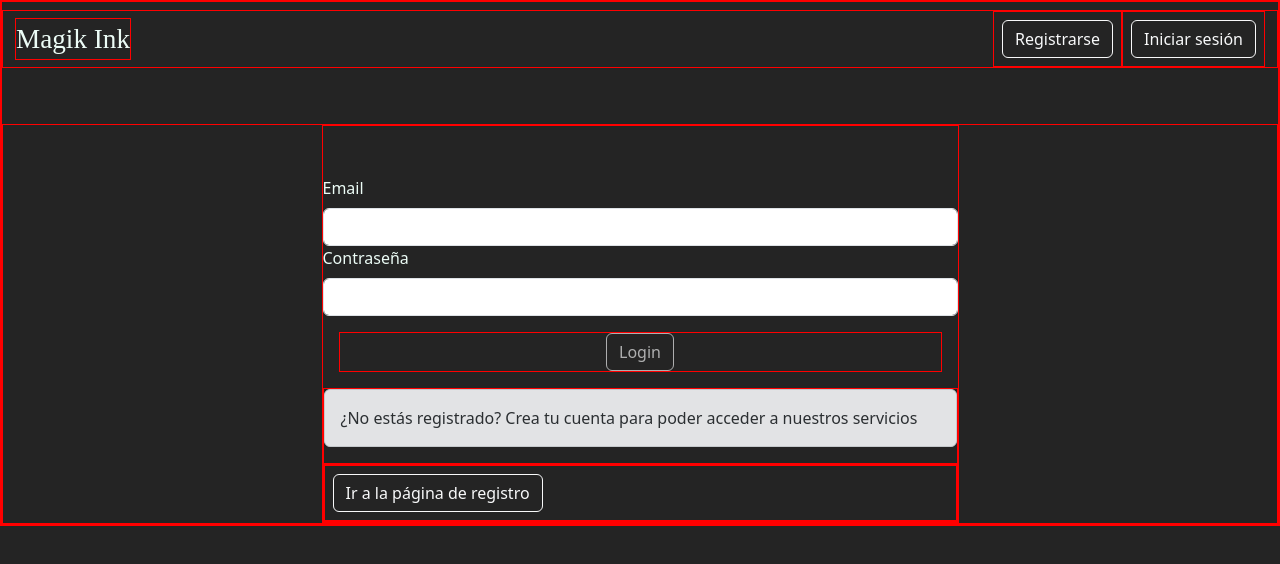
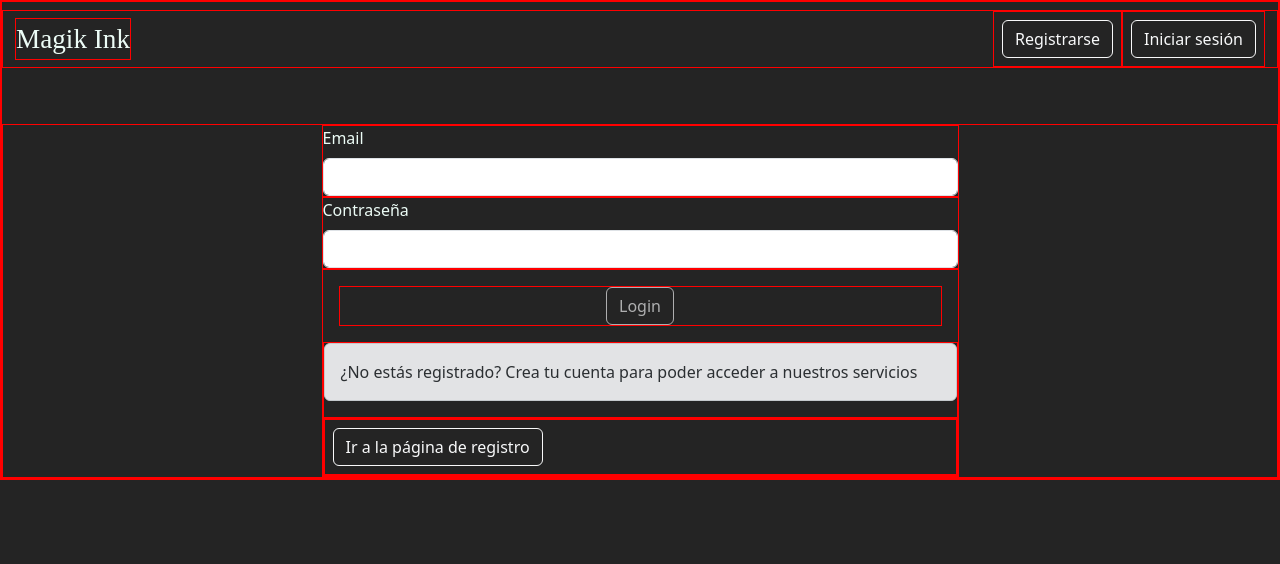
Before and after one commit to aipacheco/Tattoo-Studio, a React (Vite) app: page /login in a window 1280 px wide. Shown: the top 564 px of the page. Built offline with nearby package versions, Linux system fonts and the light colour scheme; a web font is replaced by a local one.

Commit message:
fixed error in login

```diff
--- a/src/pages/Login/Login.jsx
+++ b/src/pages/Login/Login.jsx
@@ -100,10 +100,14 @@ const Login = () => {
           {" "}
           <div className="form">
             <div className="col-12 col-md-6 col-lg-6">
-              <Alert
-                className={stateMessage.className}
-                message={stateMessage.message}
-              />
+              {alert && (
+                <div className="d-flex justify-content-center mt-3">
+                  <Alert
+                    className={stateMessage.className}
+                    message={stateMessage.message}
+                  />
+                </div>
+              )}
               <InputCustom
                 label={"Email"}
                 type={"email"}
@@ -111,6 +115,7 @@ const Login = () => {
                 handleChange={handleChange}
                 handleBlur={handleBlur}
               />
+              <div className="error">{userError.emailError}</div>
               <InputCustom
                 label={"Contraseña"}
                 type={"password"}
@@ -118,6 +123,7 @@ const Login = () => {
                 handleChange={handleChange}
                 handleBlur={handleBlur}
               />
+              <div className="error">{userError.passwordError}</div>
               <Button
                 text={"Login"}
                 handleSubmit={handleSubmit}
```
